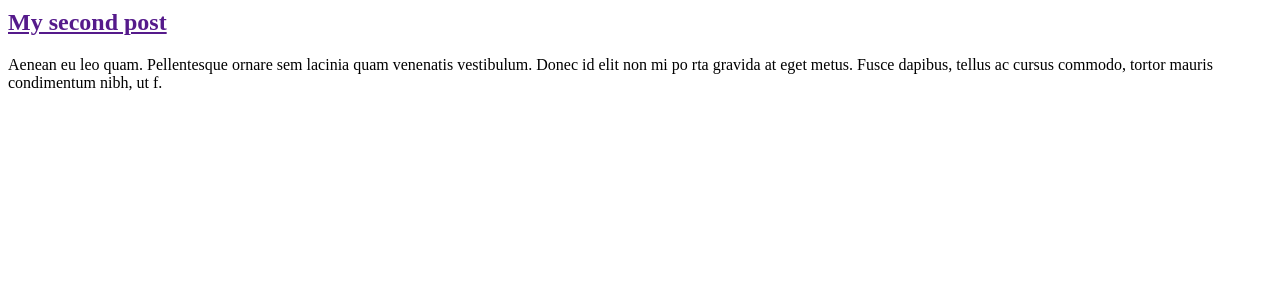
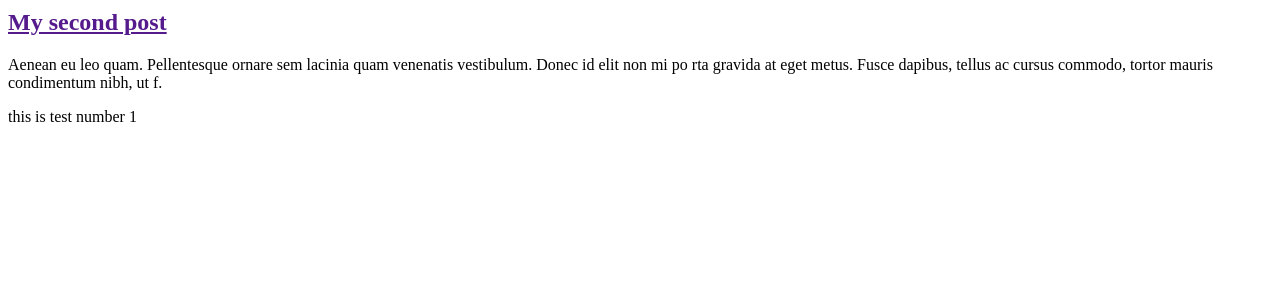
Before and after one commit to xforce16/my-first-blog, a Django app: page / in a window 1280 px wide. Shown: the part 232-532 px from the top of the page. Run offline with Django 3.2, Linux system fonts and the light colour scheme.

Commit message:
add one praragram test

```diff
--- a/templates/blog/post_list.html
+++ b/templates/blog/post_list.html
@@ -19,6 +19,7 @@
                 <h2><a href="">My second post</a></h2>
                 <p>Aenean eu leo quam. Pellentesque ornare sem lacinia quam venenatis vestibulum. Donec id elit non mi po
                 rta gravida at eget metus. Fusce dapibus, tellus ac cursus commodo, tortor mauris condimentum nibh, ut f.</p>
+                <p> this is test number 1</p>
         </div>
     </body>
 </html>
```
